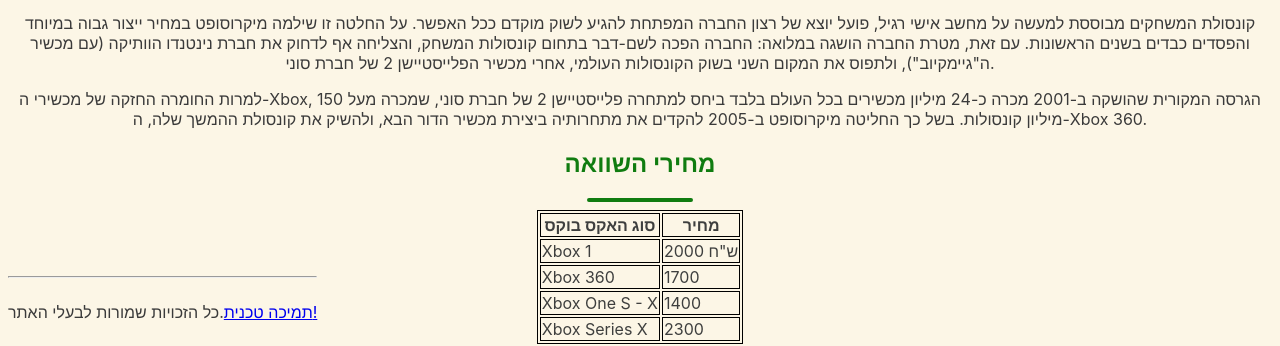
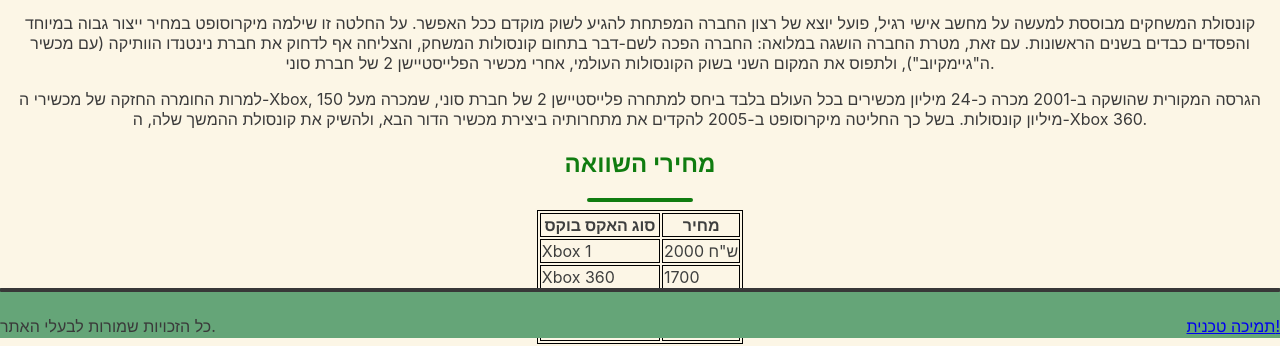
Before and after one commit to LIONSOS/site-html-css, a plain HTML site: page site/index.html in a window 1280 px wide. Shown: the part 462-808 px from the top of the page. Drawn offline with Linux system fonts and the light colour scheme.

Commit message:
Update main.css

```diff
--- a/site/main.css
+++ b/site/main.css
@@ -5,12 +5,18 @@ body {
     font-family: -apple-system, BlinkMacSystemFont, 'Segoe UI', Roboto, Oxygen, Ubuntu, Cantarell, 'Open Sans', 'Helvetica Neue', sans-serif;
   }
 
+  #main {
+    padding-bottom: 50px;
+    font-weight: 100%;
+  }
 
   h1 {
     color: rgb(16, 124, 16);
     text-align: center;
 
   }
+
+
   p {
     color:rgb(58, 58, 58);
     text-align: center;
@@ -27,6 +33,8 @@ body {
     width: 40%;
     width: 500px;
   }
+
+
 
 
 /* טבלה */
@@ -73,6 +81,20 @@ h2 {
         margin-right: auto;
       }
 
+
+
+      footer {
+        margin-top: 0px;
+        bottom: 0px;
+        left: 0px;
+        position: fixed;
+        font-weight: 100%;
+        height: 50px;
+        background-color: rgb(101, 165, 120);
+        width: 100%
+      }
+
+
   .alignleft {
     float: left;
   }
@@ -80,10 +102,15 @@ h2 {
     float: right;
   }
 
-      footer {
-        position: fixed;
-        bottom: 0px;
+
+
+
+  hr.Oo1 {
+    border: 2px solid rgb(56, 56, 56);
+    border-radius: 1px;
+    margin-top: 0px;
   }
+
 
 
       .social-menu ul {
```
Lines whose indentation alone changed are shown as unchanged.
